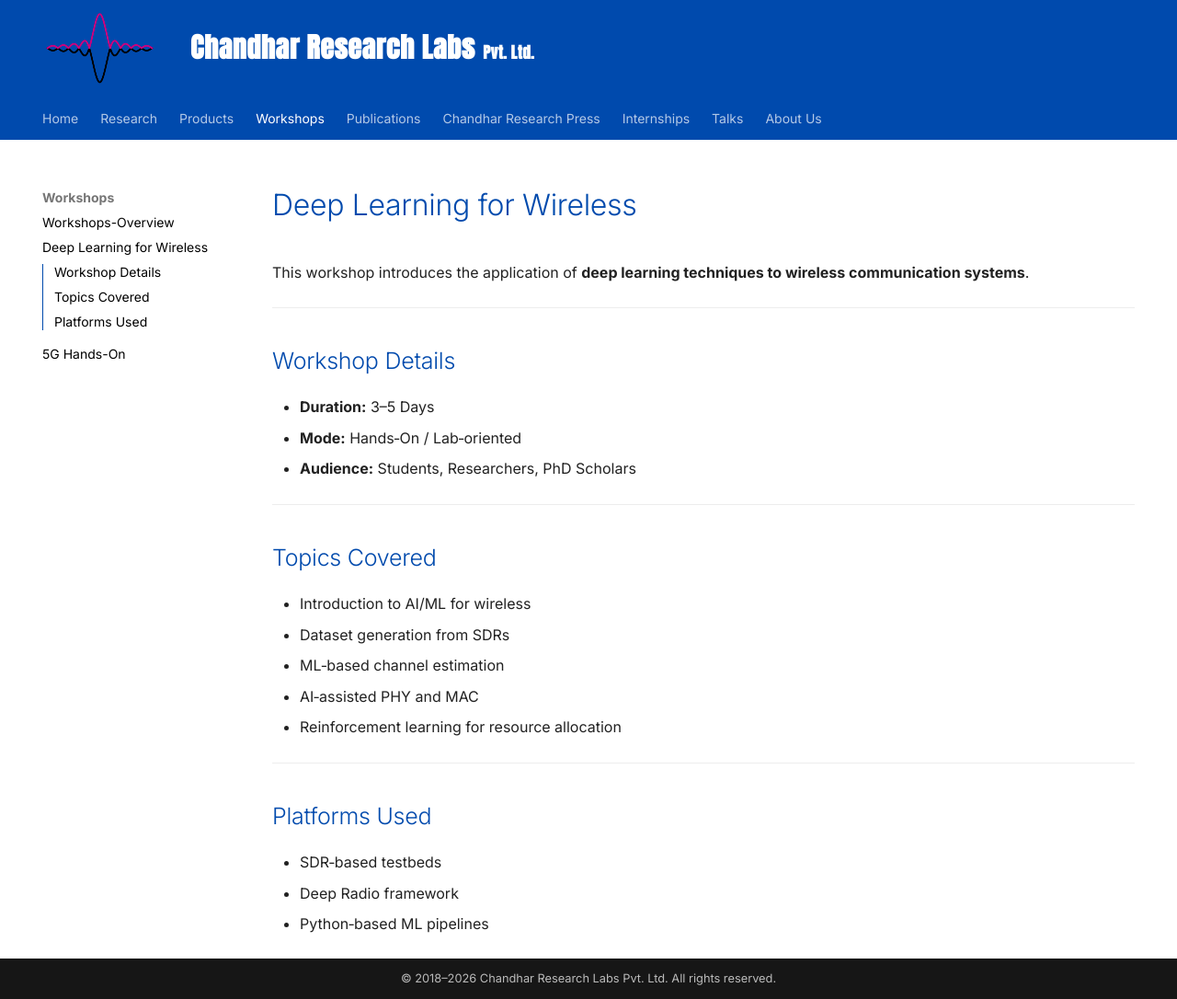
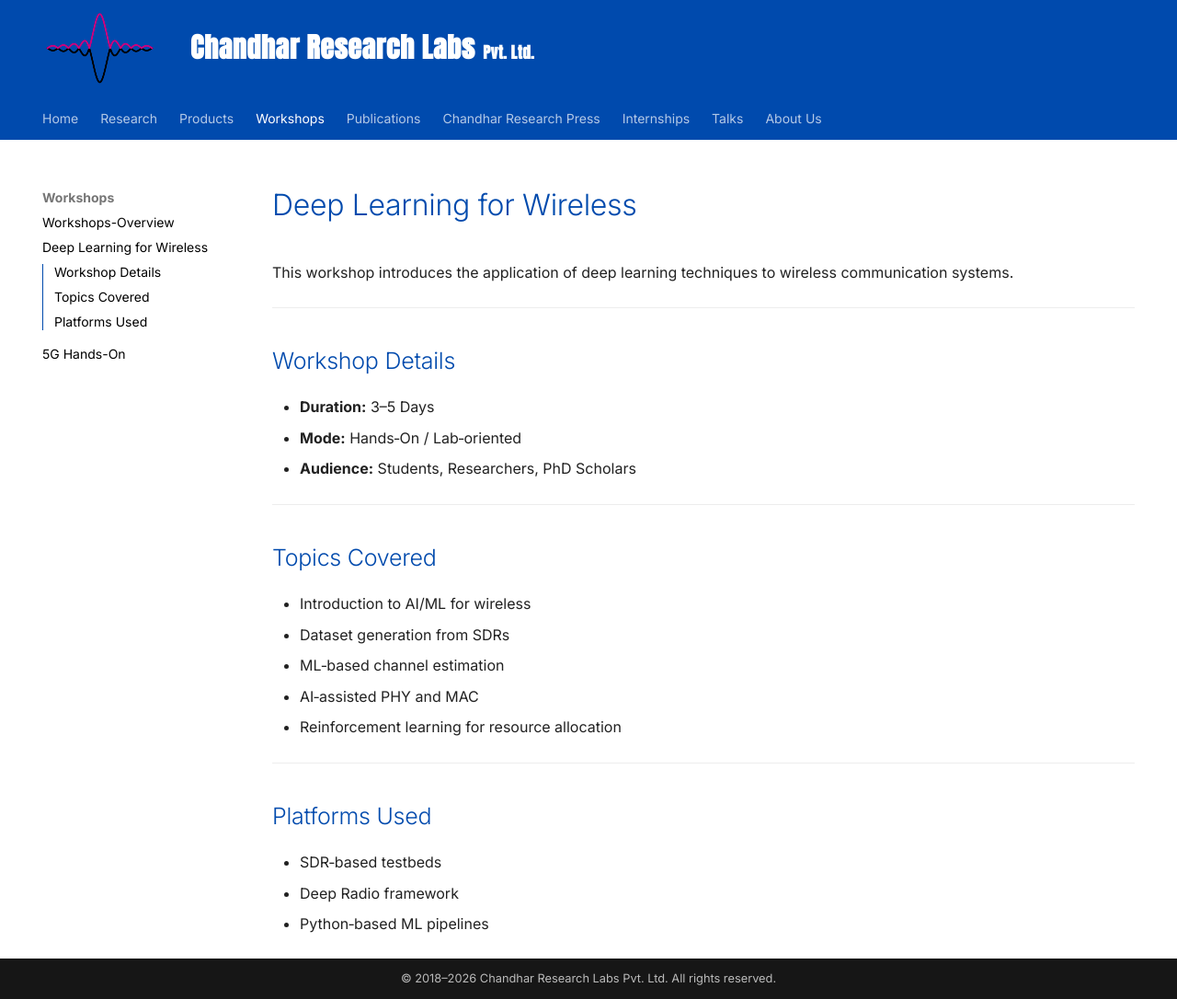
Before and after one commit to chandharlabs/chandhar-docs, an MkDocs documentation site: the page built from docs/workshops/dl-wireless.md, in a window 1280 px wide and 1086 px high. Shown: the whole window at 92% size. Built offline with MkDocs 1.6.1 and Material for MkDocs 9.7.7, drawn with Linux system fonts in a browser that asks for light colours.

```diff
--- a/docs/workshops/dl-wireless.md
+++ b/docs/workshops/dl-wireless.md
@@ -1,7 +1,6 @@
 # Deep Learning for Wireless
 
-This workshop introduces the application of
-**deep learning techniques to wireless communication systems**.
+This workshop introduces the application of deep learning techniques to wireless communication systems.
 
 ---
 
```
